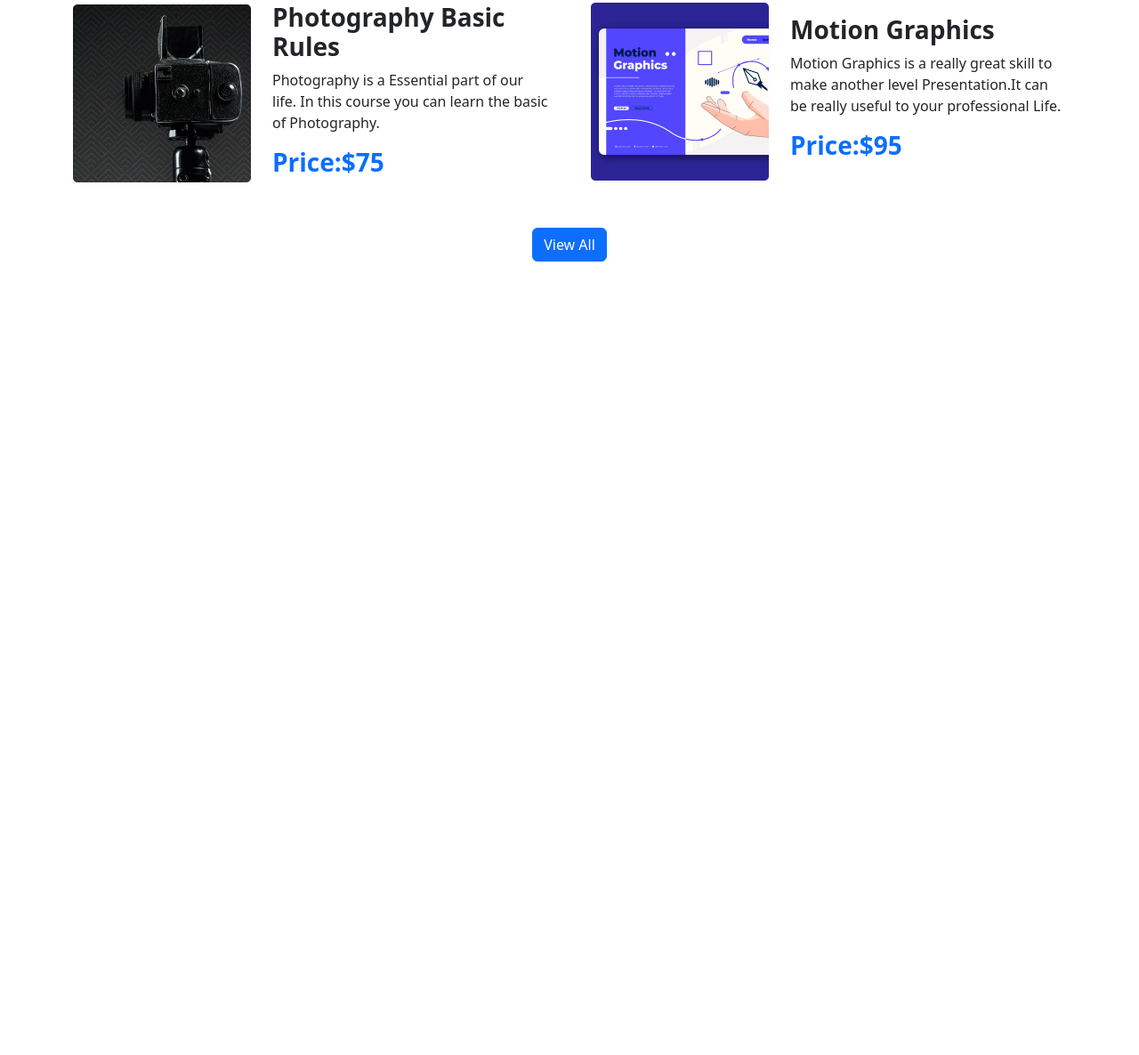
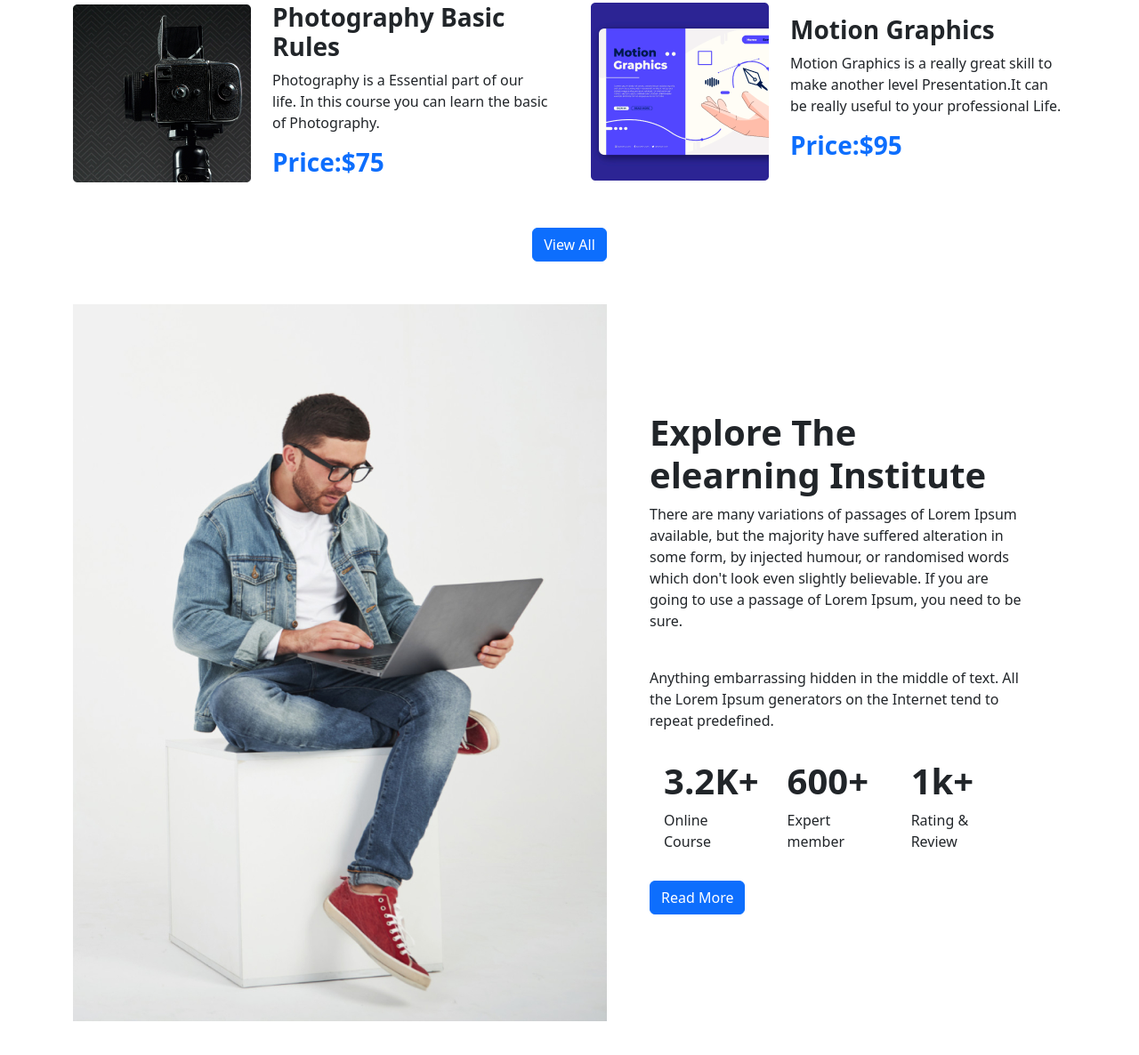
Before and after one commit to itsmiraz/uni-tech-a, a plain HTML site: page index.html in a window 1280 px wide. Shown: the part 1424-2610 px from the top of the page at 89% size. Before the commit the page ends 1766 px from the top, so only its background shows below. Drawn offline with nearby package versions, Linux system fonts and the light colour scheme.

Commit message:
explore learning section

```diff
--- a/index.html
+++ b/index.html
@@ -250,6 +250,55 @@
                 <button class="btn btn-primary">View All</button>
             </div>
         </section>
+
+
+        <!-- Explore Learning Section  -->
+        <section class="container my-5">
+            <div class="d-flex align-items-center">
+                <div>
+                    <img src="images/working.png" alt="">
+                </div>
+                <div class="p-5">
+                    <h1 class="fw-bold">Explore The elearning Institute</h1>
+                    <p>
+                        There are many variations of passages of Lorem Ipsum available, but the majority have suffered
+                        alteration in some form, by injected humour, or randomised words which don't look even slightly
+                        believable. If you are going to use a passage of Lorem Ipsum, you need to be sure.
+                    </p>
+                    <br>
+                    <p>Anything embarrassing hidden in the middle of text. All the Lorem Ipsum generators on the
+                        Internet tend to repeat predefined.</p>
+                    <div class="d-flex ">
+                        <div class="p-3">
+                            <h1 class="fw-bold">
+                                3.2K+
+                            </h1>
+                            <p>
+                                Online Course
+                            </p>
+                        </div>
+                        <div class="p-3">
+                            <h1 class="fw-bold">
+                                600+
+                            </h1>
+                            <p>
+                                Expert member
+                            </p>
+                        </div>
+                        <div class="p-3">
+                            <h1 class="fw-bold">1k+
+
+                            </h1>
+                            <p>
+                                Rating & Review
+                            </p>
+                        </div>
+                    </div>
+                    <button class="btn btn-primary">Read More</button>
+                </div>
+            </div>
+        </section>
+
     </main>
 
 
```
